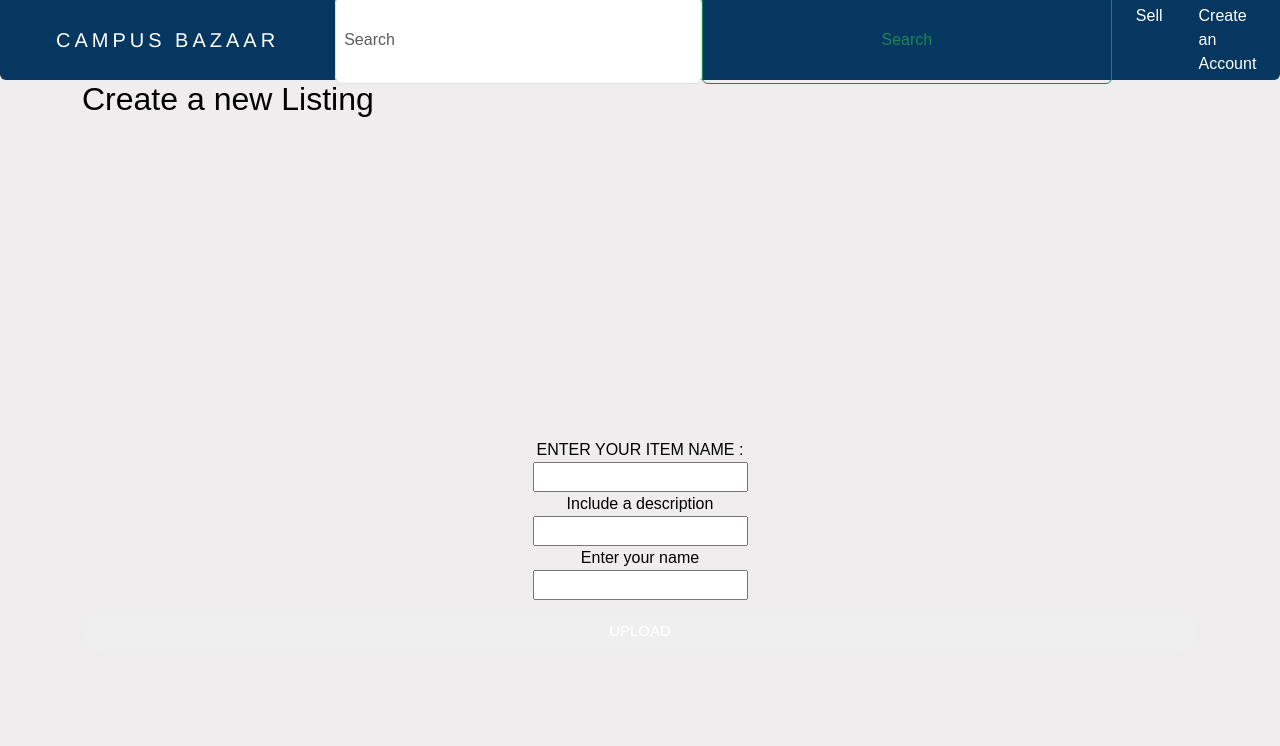
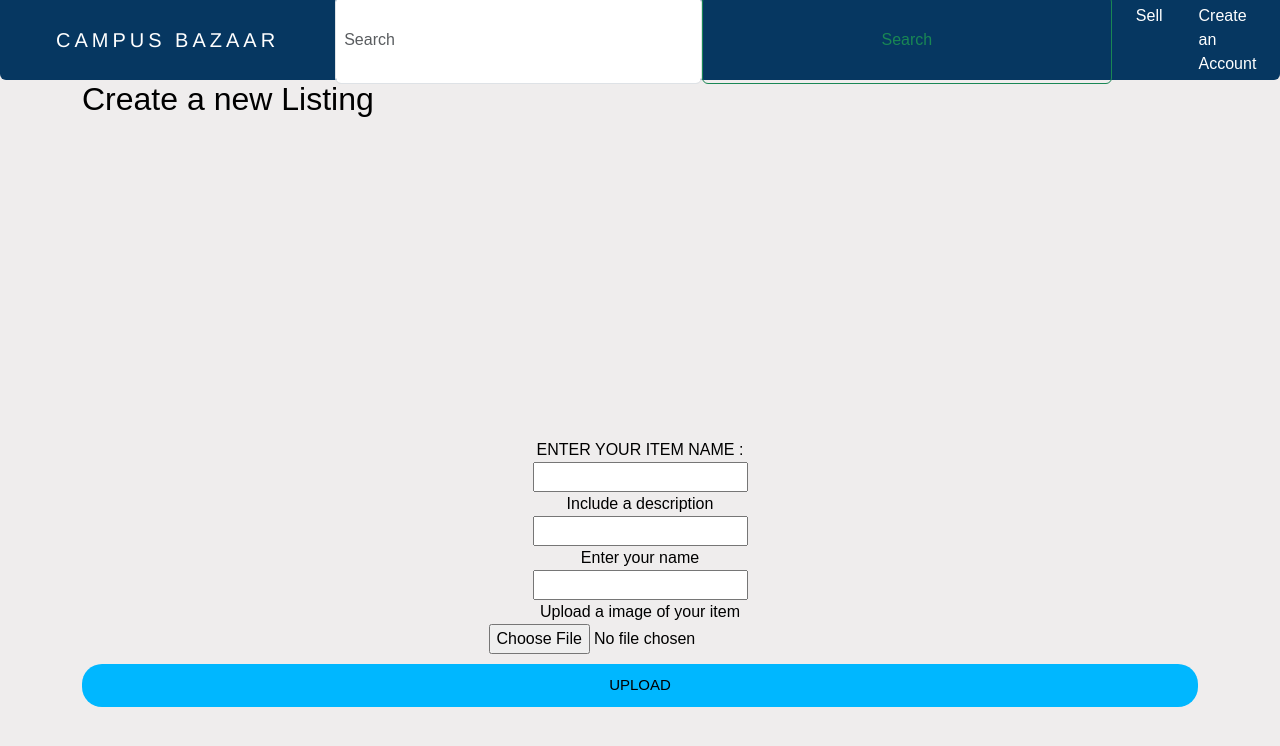
Before and after one commit to k3nnee/campus-bazaar, a React (Create React App) app in the folder frontend/: page /User_Upload in a window 1280 px wide. Shown: the top 746 px of the page. Built offline with nearby package versions, Linux system fonts and the light colour scheme.

Commit message:
Text and Image submissions to DB work

```diff
--- a/frontend/src/components/Home.js
+++ b/frontend/src/components/Home.js
@@ -1,8 +1,10 @@
 import "../css/css.css";
 
 const Home = () => {
+
     return (
         <>
+
             <img src="https://clipart-library.com/images_k/shoe-transparent-background/shoe-transparent-background-1.jpg "></img>
             <section className="hero">
                 <div className="hero-container">
--- a/frontend/src/components/Post.js
+++ b/frontend/src/components/Post.js
@@ -6,11 +6,12 @@ const styles = {
 }
 
 const Post = () => {
-    const[title,setTitle] = useState('');
-    const[body,setBody] = useState('')
-    const[userName,setUserName] = useState('')
+    const [title, setTitle] = useState('');
+    const [body, setBody] = useState('')
+    const [userName, setUserName] = useState('')
     const [saved, setSaved] = useState(false);
-    const [isPending,setIsPending] = useState(false)
+    const [isPending, setIsPending] = useState(false)
+    const [image, setImage] = useState('')
     const handleSave = () => {
         setSaved((prevState) => !prevState);
     }
@@ -20,31 +21,48 @@ const Post = () => {
     }
     const [itemName, setItemName] = useState('');
     const handleSubmit = (e) => {
-        e.preventDefault()
-        const post_info = {title,body,userName}
+        e.preventDefault();
+        const formData = new FormData();
+        formData.append('image', image); // Add file
+        formData.append('title', title); // Add other form fields
+        formData.append('body', body);
+        formData.append('userName', userName);
+
+        // const post_info = {title,body,userName}
+
         fetch('http://localhost:8080/', {
             method: 'POST',
-            headers: { "Content-Type": "application/json" },
-            body: JSON.stringify(post_info),
-        }).then( () => {
+            body: formData,
+            // headers: { "Content-Type": "application/json" },
+            // body: JSON.stringify(post_info),
+        }).then(() => {
             console.log("Listing ADDED")
             setIsPending(false);
         }
 
         )
-        console.log(post_info)
+        // console.log(post_info)
     }
+
     return (
         <div className="Parent">
             <h2> Create a new Listing</h2>
 
             <form className="upload-container" onSubmit={handleSubmit}>
                 <label >ENTER YOUR ITEM NAME : </label>
-            <input type="text" id="item_name" value={title} onChange={(e) => setTitle(e.target.value)}/>
+                <input type="text" id="item_name" value={title} onChange={(e) => setTitle(e.target.value)} />
                 <label>Include a description</label>
-            <input type="text" id="body" value={body} onChange={(e) => setBody(e.target.value)}/>
+                <input type="text" id="body" value={body} onChange={(e) => setBody(e.target.value)} />
                 <label >Enter your name </label>
-            <input type="text" id="userName" value={userName} onChange={(e) => setUserName(e.target.value)}/>
+                <input type="text" id="userName" value={userName} onChange={(e) => setUserName(e.target.value)} />
+                <label>Upload a image of your item</label>
+                <input
+                    type="file"
+                    accept="image/*"
+                    onChange={(e) => setImage(e.target.files[0])}
+                    name="image" // Ensure the name attribute matches the key in multer
+                />
+
                 {/* <button id="submit" className="submit-button">submit</button> */}
                 {!isPending && <button>UPLOAD</button>}
                 {isPending && <button disabled>UPLOADING ....</button>}
--- a/frontend/src/css/css.css
+++ b/frontend/src/css/css.css
@@ -228,5 +228,13 @@ nav a {
     display: flex;
     margin-top: 20rem;
 }
-.submit-button{
-    color: black;}
+.upload-container button {
+    color: black;
+    background-color: #00b7ff;
+}
+.upload-container text {
+    font-size: 20em;
+}
+.upload-container form{
+    margin-top: 10rem;
+}
--- a/package.json
+++ b/package.json
@@ -11,6 +11,7 @@
     "dotenv": "^16.4.5",
     "express": "^4.21.0",
     "mongodb": "^6.9.0",
+    "multer": "^1.4.5-lts.1",
     "nodemon": "^3.1.7",
     "react": "^18.3.1",
     "react-router-dom": "^6.27.0",
```
Also changed, not shown: 2 other files (tests, documents, lock files or other folders). Lines whose indentation alone changed are shown as unchanged.
